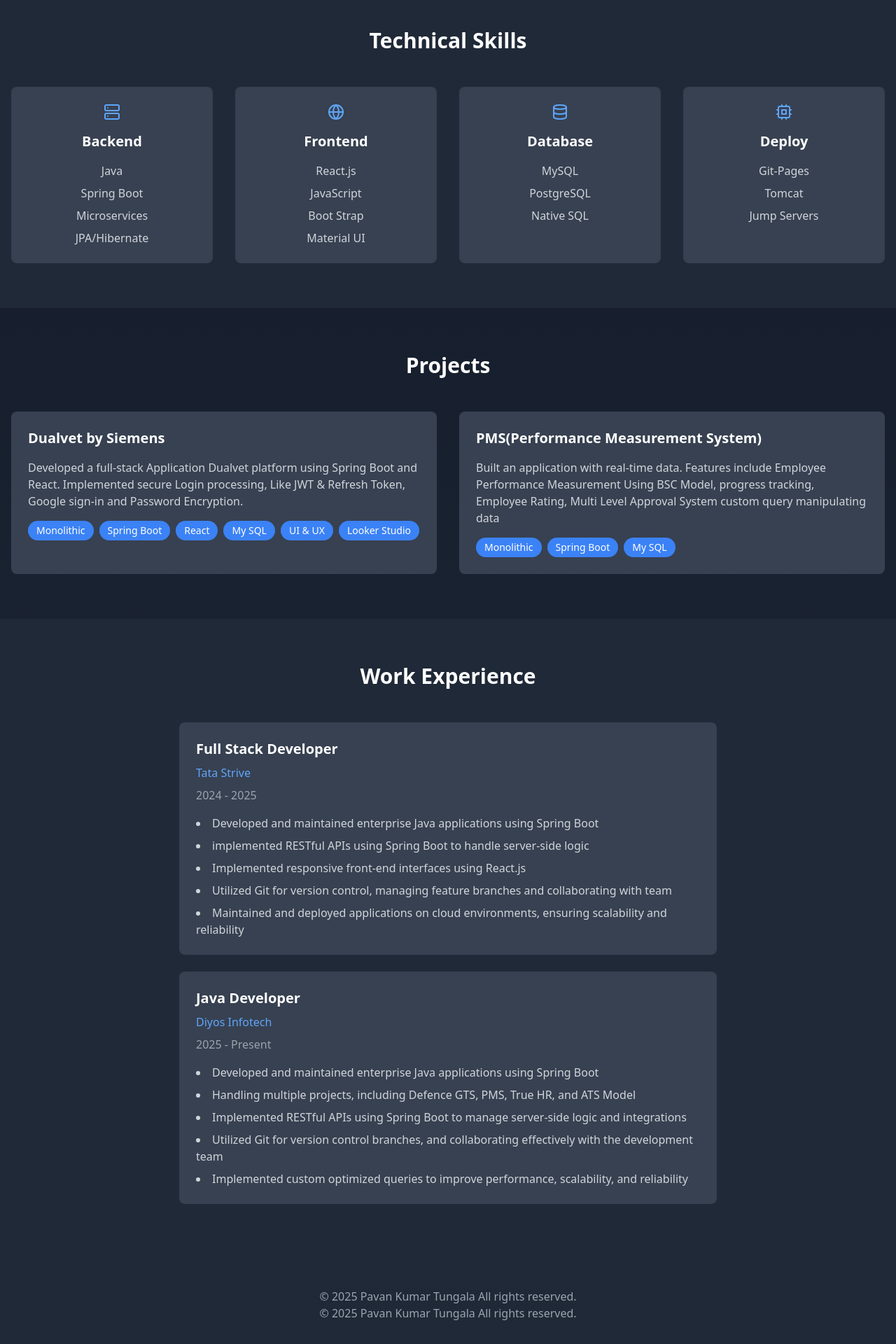
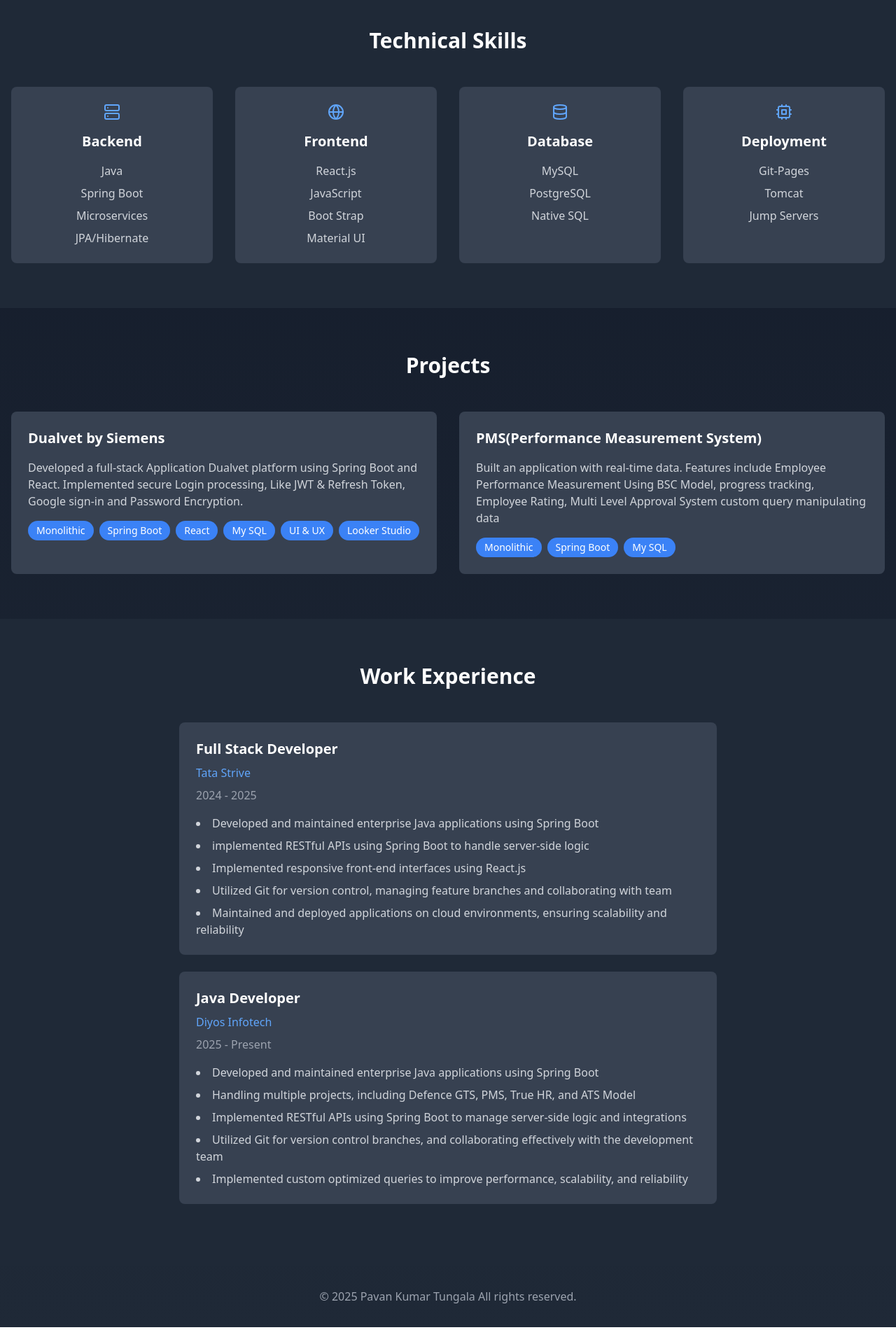
Before and after one commit to PaONE99/Portfolio_M1_V1, a React (Vite) app: page / in a window 1280 px wide. Shown: the part 580-2500 px from the top of the page at 70% size. After the commit the page ends 2476 px from the top, so only its background shows below. Built offline with nearby package versions, Linux system fonts and the light colour scheme.

Commit message:
added new changes

```diff
--- a/src/App.tsx
+++ b/src/App.tsx
@@ -51,7 +51,7 @@ function App() {
             />
             <SkillCard
               icon={<Cpu />}
-              title="Deploy"
+              title="Deployment"
               skills={['Git-Pages', 'Tomcat','Jump Servers']}
             />
           </div>
@@ -114,7 +114,6 @@ function App() {
       {/* Footer */}
       <footer className="py-8 text-center text-gray-400">
         <p>© 2025 Pavan Kumar Tungala All rights reserved.</p>
-        <p>© 2025 Pavan Kumar Tungala All rights reserved.</p>
       </footer>
     </div>
   );
```
